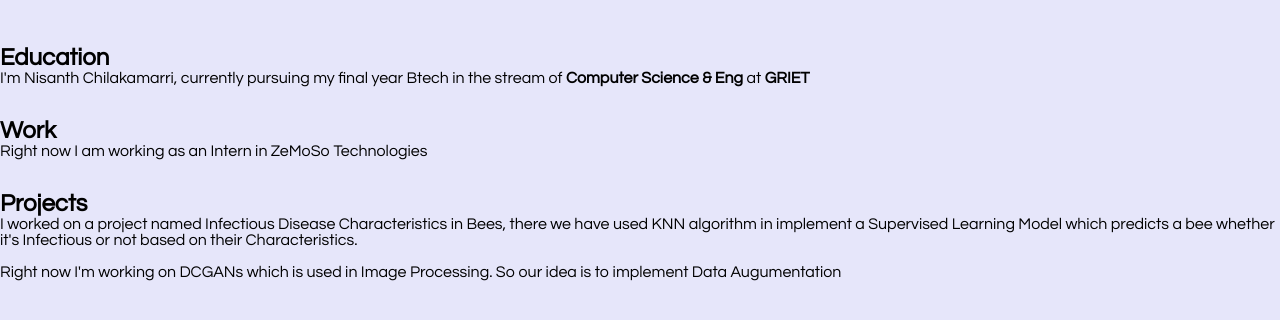
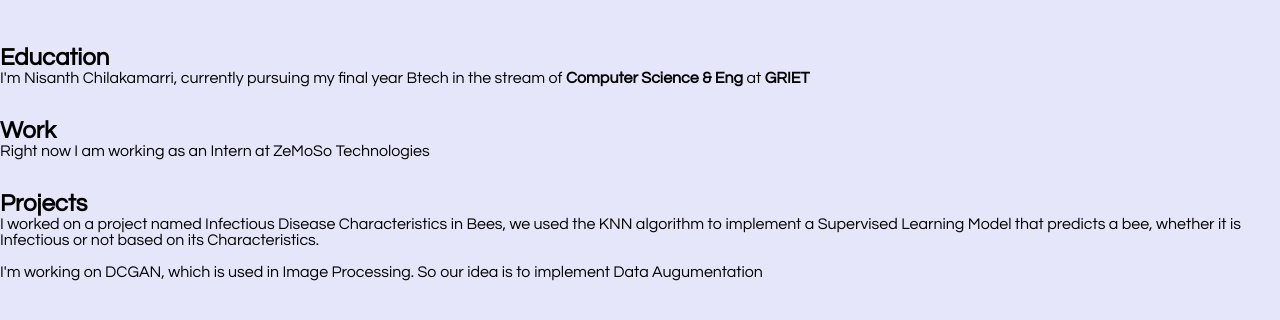
Before and after one commit to NisanthChsr/NisanthChsr.github.io, a plain HTML site: page about.html in a window 1280 px wide. Shown: the part 336-656 px from the top of the page. Drawn offline with Linux system fonts and the light colour scheme.

Commit message:
Update about.html

```diff
--- a/about.html
+++ b/about.html
@@ -36,13 +36,13 @@ at <Strong>GRIET</Strong></p>
   <br><br>
   <div id="work">
     <h2>Work</h2>
-    <p>Right now I am working as an Intern in ZeMoSo Technologies</p>
+    <p>Right now I am working as an Intern at ZeMoSo Technologies</p>
   </div>
   <br><br>
   <div id="projects">
     <h2>Projects</h2>
-    <p>I worked on a project named Infectious Disease Characteristics in Bees, there we have used KNN algorithm in implement a Supervised Learning Model which predicts a bee whether it's Infectious or not based on their Characteristics.</p><br>
-    <p>Right now I'm working on DCGANs which is used in Image Processing. So our idea is to implement Data Augumentation</p>
+    <p>I worked on a project named Infectious Disease Characteristics in Bees, we used the KNN algorithm to implement a Supervised Learning Model that predicts a bee, whether it is Infectious or not based on its Characteristics.</p><br>
+    <p>I'm working on DCGAN, which is used in Image Processing. So our idea is to implement Data Augumentation</p>
   </div>
 </body>
 
```
